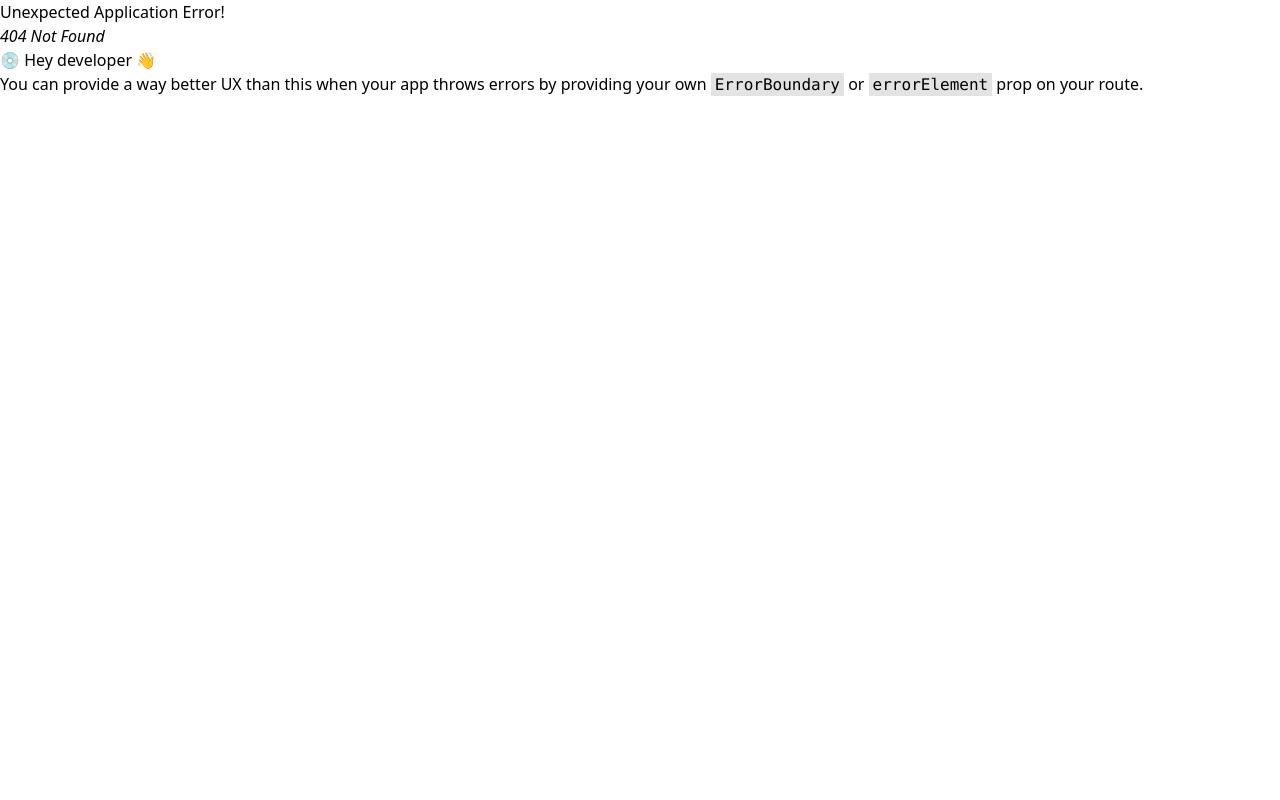
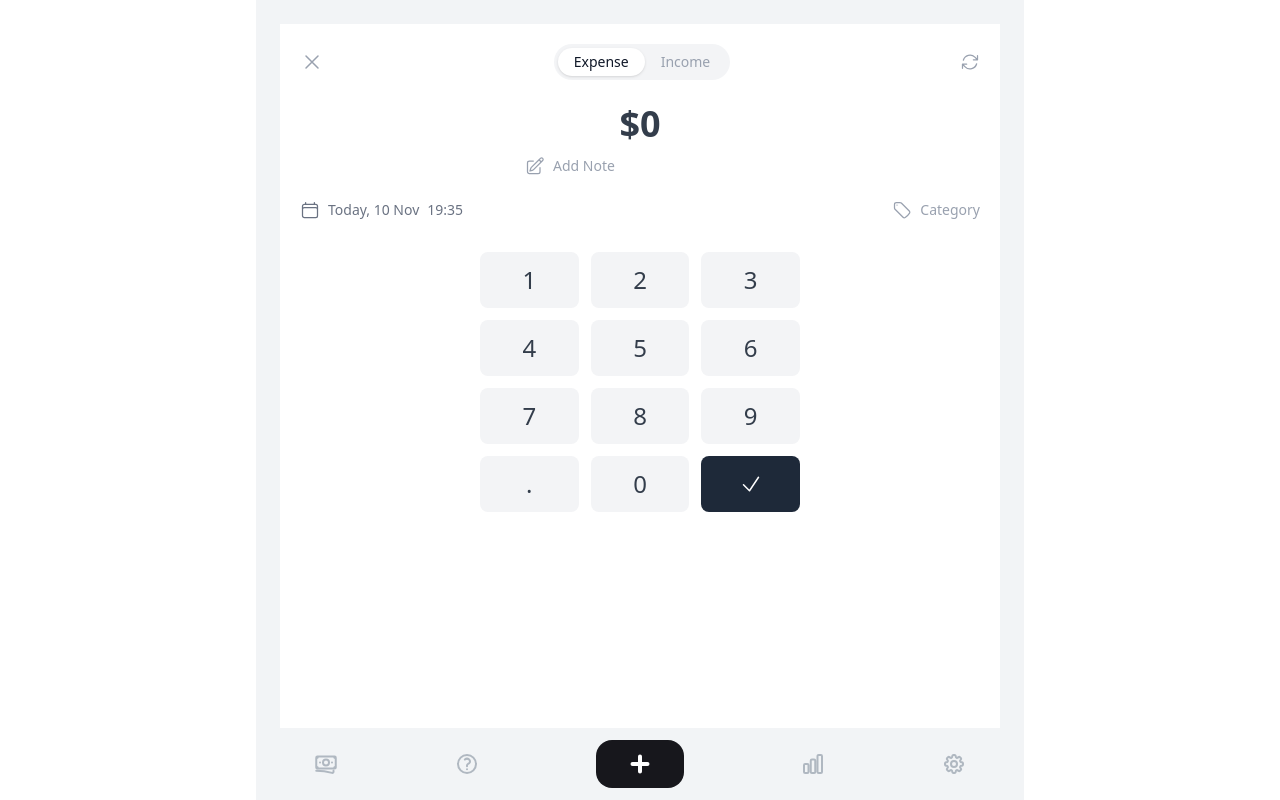
Before and after one commit to moomooj/spendly, a React (Vite) app: page /transaction in a window 1280 px wide. Before the commit this address had no page. Built offline with nearby package versions, Linux system fonts and the light colour scheme.

Commit message:
Added transaction

```diff
--- a/src/App.tsx
+++ b/src/App.tsx
@@ -3,6 +3,7 @@ import AppLayout from "./components/layout/AppLayout";
 import Dashboard from "@/pages/home/Dashboard";
 import Insights from "./pages/insights/Insights";
 import Settings from "@/pages/settings/Settings";
+import Transaction from "@/pages/transaction/Transaction";
 import AppearancePage from "./pages/settings/general/Appearance/AppearanceModal";
 import Notifications from "@/pages/settings/general/Notifications/NotificationsModal";
 
@@ -14,6 +15,7 @@ const router = createBrowserRouter([
       { index: true, element: <Dashboard /> },
       { path: "insights", element: <Insights /> },
       { path: "settings", element: <Settings /> },
+      { path: "transaction", element: <Transaction /> },
       { path: "settings/appearance", element: <AppearancePage /> },
       { path: "settings/notifications", element: <Notifications /> },
     ],
--- a/src/components/layout/AppLayout.tsx
+++ b/src/components/layout/AppLayout.tsx
@@ -1,9 +1,7 @@
 import { Outlet } from "react-router-dom";
 import Header from "./Header";
 import BottomNav from "./BottomNav";
-import { useTheme } from "@/pages/settings/general/Appearance/useDarkMode";
 export default function AppLayout() {
-  const { theme } = useTheme();
   return (
     <div className="flex flex-col h-screen bg-Sly-bg dark:bg-Sly-D-bg text-Sly-Text dark:text-white max-w-3xl mx-auto w-full">
       {/* Main Content */}
--- a/src/components/layout/BottomNav.tsx
+++ b/src/components/layout/BottomNav.tsx
@@ -1,13 +1,12 @@
 import { useNavigate, useLocation } from "react-router-dom";
 import { tabs } from "@/components/layout/tabs";
-import { PlusCircleIcon } from "@heroicons/react/24/solid";
 
 export default function BottomNav() {
   const location = useLocation();
   const navigate = useNavigate();
 
   return (
-    <nav className="relative h-14 bg-Sly-bg dark:bg-Sly-D-bg text-Sly-Text dark:text-white border-t-[0.1px] border-Sly-grey-900 dark:border-Sly-grey-700 flex justify-around items-center">
+    <nav className="relative h-18 bg-Sly-bg dark:bg-Sly-D-bg text-Sly-Text dark:text-white border-Sly-grey-900 dark:border-Sly-grey-700 flex justify-around items-center">
       {tabs.map((tab) => {
         const isActive = location.pathname === tab.path;
         const Icon = tab.icon;
@@ -16,19 +15,17 @@ export default function BottomNav() {
             key={tab.path}
             onClick={() => navigate(tab.path)}
             className={
-              isActive
+              tab.center
+                ? "bg-Sly-grey-900 px-8 py-3 rounded-2xl text-white font-extrabold"
+                : isActive
                 ? "dark:text-white"
                 : "text-Sly-grey-300 dark:text-Sly-grey-700"
             }
           >
-            <Icon className="w-6 h-6" />
+            <Icon className="w-6 h-6" strokeWidth={tab.center ? 4 : 2} />
           </button>
         );
       })}
-      {/* nested button */}
-      <button className="absolute -top-17 right-3 w-14 h-14 rounded-full bg-bran flex items-center justify-center text-blue-500">
-        <PlusCircleIcon />
-      </button>
     </nav>
   );
 }
--- a/src/components/layout/Header.tsx
+++ b/src/components/layout/Header.tsx
@@ -10,15 +10,15 @@ export default function Header() {
   }
 
   return (
-    <header className=" flex justify-between items-center mb-6">
+    <>
       {tabs.map((tab) => {
         const isActive = location.pathname === tab.path;
-        return isActive ? (
-          <h1 key={tab.header} className="text-2xl font-bold ">
-            {tab.header}
-          </h1>
+        return isActive && tab.header ? (
+          <header className=" flex justify-between items-center mb-6">
+            <h1 className="text-2xl font-bold ">{tab.header}</h1>
+          </header>
         ) : null;
       })}
-    </header>
+    </>
   );
 }
--- a/src/components/layout/tabs.ts
+++ b/src/components/layout/tabs.ts
@@ -3,11 +3,13 @@ import {
   QuestionMarkCircleIcon,
   ChartBarIcon,
   Cog8ToothIcon,
-} from "@heroicons/react/24/solid";
+  PlusIcon,
+} from "@heroicons/react/24/outline";
 
 export const tabs = [
-  { path: "/", icon: BanknotesIcon, header: "Spendly" },
+  { path: "/", icon: BanknotesIcon, header: false },
   { path: "/expenses", icon: QuestionMarkCircleIcon, header: "Expenses" },
+  { path: "/transaction", icon: PlusIcon, header: false, center: true },
   { path: "/insights", icon: ChartBarIcon, header: "Insights" },
   { path: "/settings", icon: Cog8ToothIcon, header: "Settings" },
 ];
--- /dev/null
+++ b/src/components/ui/TransactionGroup.tsx
@@ -0,0 +1,45 @@
+import { useFormatDate } from "@/hooks/useFormatDate";
+import TransactionItem from "./TransactionItem";
+import burgerIcon from "@/data/burger.png";
+
+type TransactionGroupProps = {
+  date: string | Date;
+  transactions: Array<{
+    id: number;
+    type: "income" | "expense";
+    amount: number;
+    categories?: { id: number; name: string };
+    date: string;
+  }>;
+};
+
+export default function TransactionGroup({
+  date,
+  transactions,
+}: TransactionGroupProps) {
+  const { formatDate } = useFormatDate();
+
+  return (
+    <div>
+      {/* 날짜 헤더 */}
+      <p className="text-gray-400 text-xs font-semibold uppercase tracking-wide mb-2">
+        {formatDate(date)}
+      </p>
+
+      {/* 거래 리스트 */}
+      <div className="space-y-3">
+        {transactions.map((tx) => (
+          <TransactionItem
+            key={tx.id}
+            id={tx.id}
+            type={tx.type}
+            amount={tx.amount}
+            categoryName={tx.categories?.name || "Unknown"}
+            date={tx.date}
+            icon={burgerIcon}
+          />
+        ))}
+      </div>
+    </div>
+  );
+}
--- /dev/null
+++ b/src/components/ui/TransactionItem.tsx
@@ -0,0 +1,46 @@
+import { useFormatDate } from "@/hooks/useFormatDate";
+
+type TransactionItemProps = {
+  id: number;
+  type: "income" | "expense";
+  amount: number;
+  categoryName: string;
+  date: string | Date;
+  icon: string;
+};
+
+export default function TransactionItem({
+  type,
+  amount,
+  categoryName,
+  date,
+  icon,
+}: TransactionItemProps) {
+  const { formatDate } = useFormatDate("en-US", {
+    hour: "2-digit",
+    minute: "2-digit",
+    hour12: true,
+  });
+
+  return (
+    <div className="flex justify-between items-center py-3 border-b border-gray-100">
+      {/* 왼쪽: 아이콘 + 카테고리 + 시간 */}
+      <div className="flex items-center gap-3">
+        <img src={icon} alt={categoryName} className="w-8 h-8 rounded-full" />
+        <div>
+          <p className="font-medium text-gray-800">{categoryName}</p>
+          <p className="text-xs text-gray-400">{formatDate(date)}</p>
+        </div>
+      </div>
+
+      {/* 오른쪽: 금액 */}
+      <p
+        className={`font-semibold text-sm ${
+          type === "expense" ? "text-red-500" : "text-green-500"
+        }`}
+      >
+        {type === "expense" ? "-" : "+"}${amount.toFixed(2)}
+      </p>
+    </div>
+  );
+}
--- a/src/pages/home/Dashboard.tsx
+++ b/src/pages/home/Dashboard.tsx
@@ -1,17 +1,19 @@
-import { categories, transactions } from "@/data/dummy.json";
-import { useFormatDate } from "@/hooks/useFormatDate";
+import Total from "@/pages/home/Total";
+import TransactionGroup from "@/components/ui/TransactionGroup";
+import groupedData from "@/data/dummy.json";
 
 export default function Dashboard() {
-  const { formatDate } = useFormatDate();
+  return (
+    <div className="p-5 bg-white min-h-screen text-gray-800">
+      <Total />
 
-  return (
-    <div>
-      <h1>need to be total money!</h1>
-      <div>
-        {transactions.map((t, i) => (
-          <div key={i} className="text-gray-500">
-            {formatDate(t.date)}
-          </div>
+      <div className="space-y-6">
+        {groupedData.map((group) => (
+          <TransactionGroup
+            key={group.date}
+            date={group.date}
+            transactions={group.transactions}
+          />
         ))}
       </div>
     </div>
--- /dev/null
+++ b/src/pages/home/Total.tsx
@@ -0,0 +1,13 @@
+export default function Dashboard() {
+  const total = 30000;
+  return (
+    <h1 className="text-center text-xl font-semibold mb-6">
+      Total:{" "}
+      <span
+        className={`${total < 0 ? "text-red-500" : "text-green-500"} font-bold`}
+      >
+        ${total.toLocaleString(undefined, { minimumFractionDigits: 2 })}
+      </span>
+    </h1>
+  );
+}
--- a/src/pages/transaction/transaction.tsx
+++ b/src/pages/transaction/transaction.tsx
@@ -1,3 +1,117 @@
-export default function Transaction() {
-  return <div></div>;
+import { useState } from "react";
+import {
+  XMarkIcon,
+  ArrowPathIcon,
+  CalendarIcon,
+  TagIcon,
+  PencilSquareIcon,
+  CheckIcon,
+} from "@heroicons/react/24/outline";
+
+export default function TransactionForm() {
+  const [type, setType] = useState<"expense" | "income">("expense");
+  const [amount, setAmount] = useState("0");
+  const [note, setNote] = useState("");
+
+  const handleNumberClick = (num: string) => {
+    if (amount === "0" && num !== ".") setAmount(num);
+    else setAmount((prev) => prev + num);
+  };
+
+  const handleBackspace = () => {
+    setAmount((prev) => (prev.length > 1 ? prev.slice(0, -1) : "0"));
+  };
+
+  const formattedAmount = `$${amount}`;
+
+  return (
+    <div className="flex flex-col items-center bg-white min-h-screen p-5">
+      {/* 상단 헤더 */}
+      <div className="flex justify-between items-center w-full mb-6">
+        {/* 닫기 버튼 */}
+        <button className="text-gray-400 hover:text-gray-600 transition">
+          <XMarkIcon className="w-6 h-6" />
+        </button>
+
+        {/* Expense / Income 토글 */}
+        <div className="flex bg-gray-100 rounded-full p-1">
+          <button
+            onClick={() => setType("expense")}
+            className={`px-4 py-1 rounded-full text-sm font-medium ${
+              type === "expense"
+                ? "bg-white shadow text-gray-900"
+                : "text-gray-400"
+            }`}
+          >
+            Expense
+          </button>
+          <button
+            onClick={() => setType("income")}
+            className={`px-4 py-1 rounded-full text-sm font-medium ${
+              type === "income"
+                ? "bg-white shadow text-gray-900"
+                : "text-gray-400"
+            }`}
+          >
+            Income
+          </button>
+        </div>
+
+        {/* 교체 아이콘 */}
+        <button className="text-gray-400 hover:text-gray-600 transition">
+          <ArrowPathIcon className="w-5 h-5" />
+        </button>
+      </div>
+
+      {/* 금액 표시 */}
+      <div className="text-4xl font-semibold mb-3">{formattedAmount}</div>
+
+      {/* 노트 입력 */}
+      <div className="flex items-center text-gray-400 gap-2 mb-6">
+        <PencilSquareIcon className="w-5 h-5" />
+        <input
+          type="text"
+          placeholder="Add Note"
+          className="outline-none border-none text-gray-600 text-sm bg-transparent placeholder-gray-400"
+          value={note}
+          onChange={(e) => setNote(e.target.value)}
+        />
+      </div>
+
+      {/* 날짜 / 카테고리 */}
+      <div className="flex justify-between w-full text-gray-500 text-sm mb-8">
+        <div className="flex items-center gap-2">
+          <CalendarIcon className="w-5 h-5" />
+          <span>Today, 10 Nov</span>
+          <span>19:35</span>
+        </div>
+        <div className="flex items-center gap-2 text-gray-400">
+          <TagIcon className="w-5 h-5" />
+          <span>Category</span>
+        </div>
+      </div>
+
+      {/* 숫자패드 */}
+      <div className="grid grid-cols-3 gap-3 w-full max-w-xs">
+        {[1, 2, 3, 4, 5, 6, 7, 8, 9, ".", 0].map((num) => (
+          <button
+            key={num}
+            onClick={() => handleNumberClick(String(num))}
+            className="text-2xl font-medium bg-gray-100 rounded-lg py-3 hover:bg-gray-200 transition"
+          >
+            {num}
+          </button>
+        ))}
+        {/* 마지막 체크 버튼 */}
+        <button
+          onClick={() =>
+            alert(`Type: ${type} | Amount: ${amount} | Note: ${note}`)
+          }
+          className="bg-gray-800 text-white rounded-lg text-2xl py-3 flex items-center justify-center"
+        >
+          <CheckIcon className="w-6 h-6" />
+        </button>
+      </div>
+    </div>
+  );
 }
```
